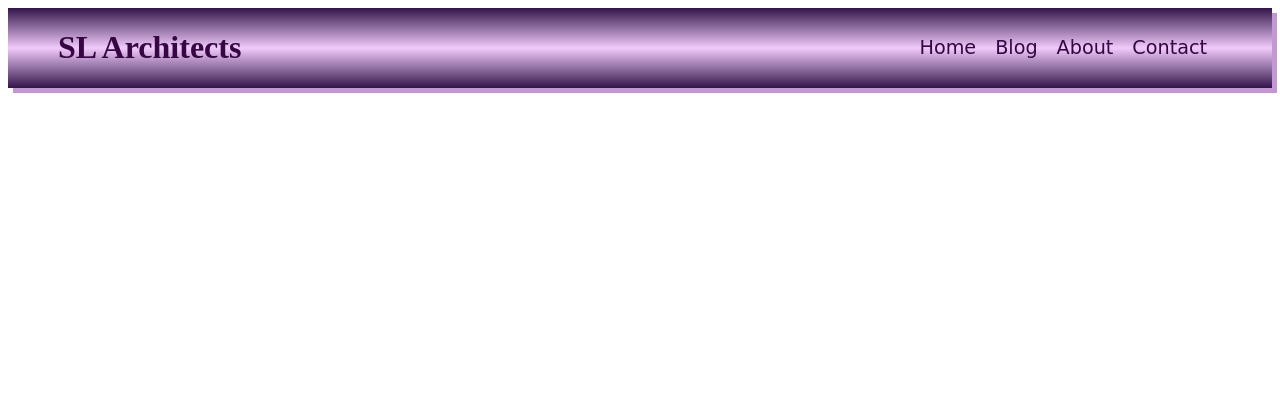
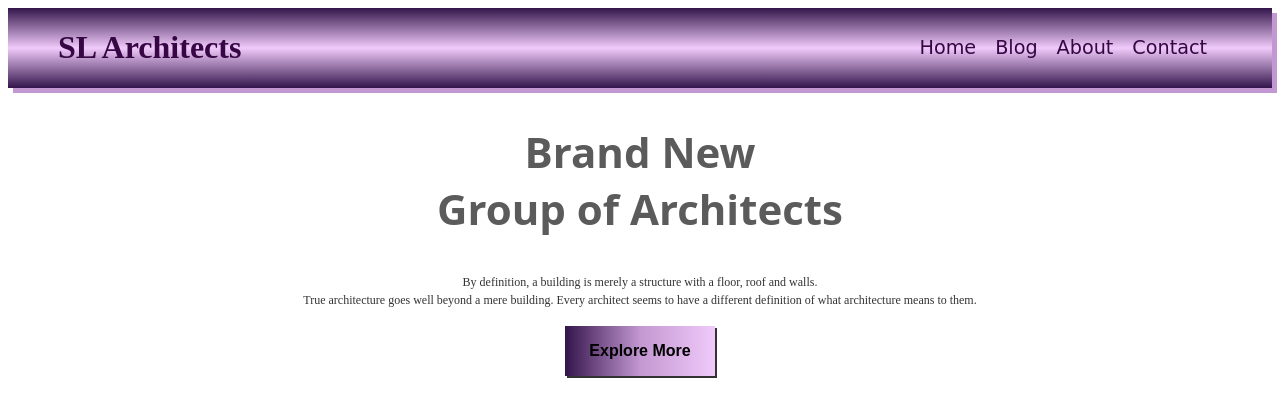
Before and after one commit to Farhanayesmin2/sl-architects, a plain HTML site: page index.html in a window 1280 px wide. Drawn offline with Linux system fonts and the light colour scheme.

Commit message:
header Section compelete

```diff
--- a/index.html
+++ b/index.html
@@ -22,8 +22,28 @@
                 <a href="#home">About</a>
                 <a href="#home">Contact</a>
             </div>
-        </div>
-    </header>
+        </div><section><!-- Brand New Section start  -->
+
+            <div class="header-container">
+<h1 id="header-title">
+Brand New
+<br>
+Group of Architects
+</h1>
+<span id="header-paragraph">
+By definition, a building is merely a structure with a floor, roof and walls.<br> True architecture goes well beyond a mere
+building. Every architect seems to have a different definition of what architecture means to them.
+</span>
+<br>
+<br>
+   <button class="explore-btn">Explore More</button>
+
+            </div>
+        </section><!-- Brand New Section start  -->
+    </header> <!-- Nav menu section finish -->
+    <main>
+
+    </main>
 </body>
 
 </html>
--- a/style.css
+++ b/style.css
@@ -20,3 +20,36 @@ background-image: linear-gradient(#33154b,#f0cafa,#33154b);
     text-decoration: none;
     padding-right: 15px;
 }
+.header-container{
+    text-align: center;
+
+}
+/* This is the header of title brand new */
+#header-title{
+    color: #5b5b5c;
+font-size: 42px;
+font-weight: 700;
+font-family: system-ui, -apple-system, BlinkMacSystemFont, 'Segoe UI', Roboto, Oxygen, Ubuntu, Cantarell, 'Open Sans', 'Helvetica Neue', sans-serif;
+}
+/* This is the header of paragraph brand new */
+#header-paragraph{
+    color: #333333;
+    font-size: 12px;
+
+}
+/* This is the header of button style */
+.explore-btn{
+    background-image: linear-gradient(to right,#33154b, #c397d1, #f0cafa );
+    height: 50px;
+    width: 150px;
+    padding: 10px;
+    font-size: medium;
+    font-weight: 600;
+    border-style: none;
+    box-shadow: 2px 2px #333333;
+}
+/* Explore button hover added */
+.explore-btn:hover{
+    background-image: linear-gradient(to right,   #f0cafa,#c397d1,#33154b);
+
+}
```
